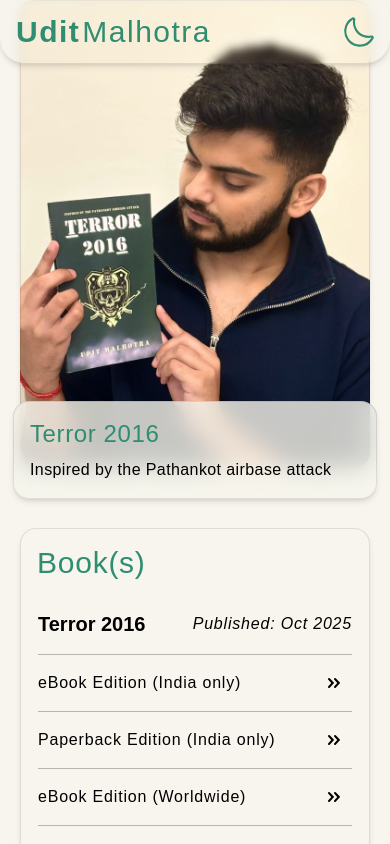
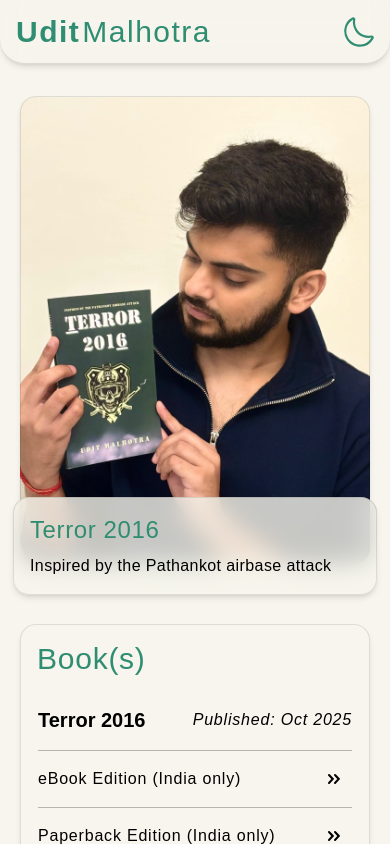
Before and after one commit to uditmalhotraa/udit-portfolio, a React (Vite) app: page /#/ in a window 390 px wide. Shown: the top 844 px of the page. Built offline with nearby package versions, Linux system fonts and the light colour scheme.

Commit message:
fixes header

```diff
--- a/src/components/Header.jsx
+++ b/src/components/Header.jsx
@@ -13,7 +13,7 @@ export const Header = () => {
 
   return (
     <>
-      <div className="z-50 fixed flex flex-row justify-between items-center w-full h-16 px-4 shadow-md bg-gray/[0.005] dark:bg-cream/[0.1] backdrop-blur-sm border-b border-black/10 dark:border-white/10 rounded-b-[25px]">
+      <div className="z-50 fixed flex flex-row justify-between items-center w-full h-16 px-4 shadow-md bg-gray/[0.005] dark:bg-cream/[0.005] backdrop-blur-md border-b border-black/10 dark:border-white/10 rounded-b-[25px]">
         <a
           href="/"
           className="font-poppins text-3xl font-semibold tracking-wider text-accent-light dark:text-accent-dark dark:text-accent-dark-dark"
--- a/src/screens/Landing.jsx
+++ b/src/screens/Landing.jsx
@@ -8,7 +8,7 @@ export const Landing = () => {
     <>
       <div className="relative flex flex-col w-full !select-none bg-fixed bg-cream dark:bg-gray">
         <Header />
-        <div className="flex lg:overflow-x-visible overflow-x-hidden flex-col lg:flex-row px-5 lg:px-0 lg:mt-28 mb-10 gap-12 md:max-w-[768px] md:min-w-[768px] lg:max-w-[1024px] xl:max-w-[1280px] 2xl:max-w-[1536px] mx-0 md:mx-auto">
+        <div className="flex lg:overflow-x-visible overflow-x-hidden flex-col lg:flex-row px-5 lg:px-0 mt-24 lg:mt-28 mb-10 gap-12 md:max-w-[768px] md:min-w-[768px] lg:max-w-[1024px] xl:max-w-[1280px] 2xl:max-w-[1536px] mx-0 md:mx-auto">
           <div
             className={`lg:!sticky z-20 lg:top-[120px] md:min-w-[448px] xl:min-w-[556px] 2xl:min-w-[756px] lg:left-0 relative flex flex-col justify-end bg-bookThumbnail bg-center bg-no-repeat bg-cover shadow-md !rounded-2xl w-full h-[468px] md:h-[600px] xl:h-[724px] 2xl:h-[796px] border border-black/10 dark:border-white/10`}
           >
```
